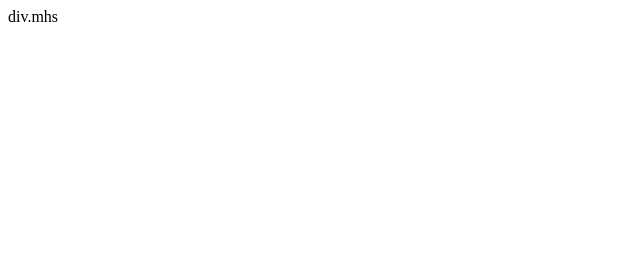
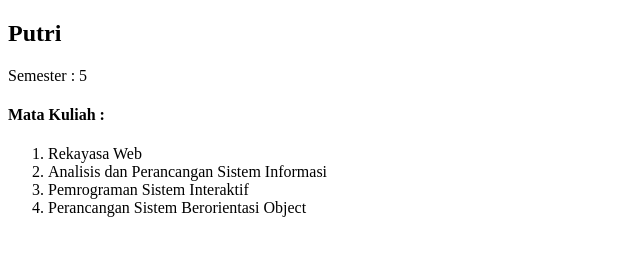
Before and after one commit to ycezz/javascript-lanjutan, a plain HTML site: page 07.Template-Literals/index2.html in a window 1280 px wide. Shown: the whole page, without its empty margins (0-640 px from the left). Drawn offline with Linux system fonts and the light colour scheme.

Commit message:
add latihan literals

```diff
--- a/07.Template-Literals/index2.html
+++ b/07.Template-Literals/index2.html
@@ -7,59 +7,6 @@
 </head>
 <body>
 
-    <script>
-        // 1. HTML Fragments
-        // const mhs = {
-        //     nama: 'Putri',
-        //     umur: 32,
-        //     nim: '87205465',
-        //     email: 'putri@example.com'
-        // };
-
-        // const el = `<div class="mhs">
-        //     <h2>${mhs.nama}</h2>
-        //     <span class="nim">${mhs.nim}</span>
-        // </div>`;
-
-        // 2. Looping
-        // const mhs = [
-        //     {
-        //         nama : 'Putri',
-        //         email: 'putri@example.com'
-        //     },
-        //     {
-        //         nama : 'Andi',
-        //         email: 'andi@example.com'
-        //     },
-        //     {
-        //         nama : 'Budi',
-        //         email: 'budi@example.com'
-        //     }
-        // ];
-
-        // const el = `<div class="mhs">
-        //     ${mhs.map(m => `<ul>
-        //         <li>${m.nama}</li>
-        //         <li>${m.email}</li>
-        //     </ul>`).join('')}
-        // </div>`;
-
-
-        // 3. Conditionals
-        // ternary
-        const lagu = {
-            judul: 'Tetap Dalam Jiwa',
-            penyanyi: 'Isyana Sarasvati'
-        }
-
-        const el = `div.mhs `;
-
-
-
-
-
-        document.body.innerHTML = el;
-
-    </script>
+    <script src="./script2.js"></script>
 </body>
 </html>
--- /dev/null
+++ b/07.Template-Literals/script2.js
@@ -0,0 +1,82 @@
+   // 1. HTML Fragments
+        // const mhs = {
+        //     nama: 'Putri',
+        //     umur: 32,
+        //     nim: '87205465',
+        //     email: 'putri@example.com'
+        // };
+
+        // const el = `<div class="mhs">
+        //     <h2>${mhs.nama}</h2>
+        //     <span class="nim">${mhs.nim}</span>
+        // </div>`;
+
+        // 2. Looping
+        // const mhs = [
+        //     {
+        //         nama : 'Putri',
+        //         email: 'putri@example.com'
+        //     },
+        //     {
+        //         nama : 'Andi',
+        //         email: 'andi@example.com'
+        //     },
+        //     {
+        //         nama : 'Budi',
+        //         email: 'budi@example.com'
+        //     }
+        // ];
+
+        // const el = `<div class="mhs">
+        //     ${mhs.map(m => `<ul>
+        //         <li>${m.nama}</li>
+        //         <li>${m.email}</li>
+        //     </ul>`).join('')}
+        // </div>`;
+
+
+        // 3. Conditionals
+        // ternary
+        // const lagu = {
+        //     judul: 'Tetap Dalam Jiwa',
+        //     penyanyi: 'Isyana Sarasvati',
+        //     feat: 'Natalie Portman'
+        // }
+
+        // const el = `<div class="lagu">
+        //      <ul>
+        //         <li>${lagu.penyanyi}</li>
+        //         <li>${lagu.judul} ${lagu.feat ? `(feat. ${lagu.feat})` : ''}</li>
+        //     <ul>
+        // </div>`;
+
+        // 4. Nested
+        // HTML Fragments bersarang
+
+        const mhs = {
+            nama: 'Putri',
+            semester: 5,
+            mataKuliah: [
+                'Rekayasa Web',
+                'Analisis dan Perancangan Sistem Informasi',
+                'Pemrograman Sistem Interaktif',
+                'Perancangan Sistem Berorientasi Object'
+            ]
+        };
+
+        function cetakMataKuliah(mataKuliah) {
+            return `
+                <ol>
+                    ${mataKuliah.map(mk => `<li>${mk}</li>`).join('')}
+                </ol>
+            `;
+        }
+
+        const el = `<div class="mhs">
+            <h2>${mhs.nama}</h2>
+            <span class="semester">Semester : ${mhs.semester}</span>
+            <h4>Mata Kuliah :</h4>
+            ${cetakMataKuliah(mhs.mataKuliah)}
+        </div>`;
+
+        document.body.innerHTML = el;
```
